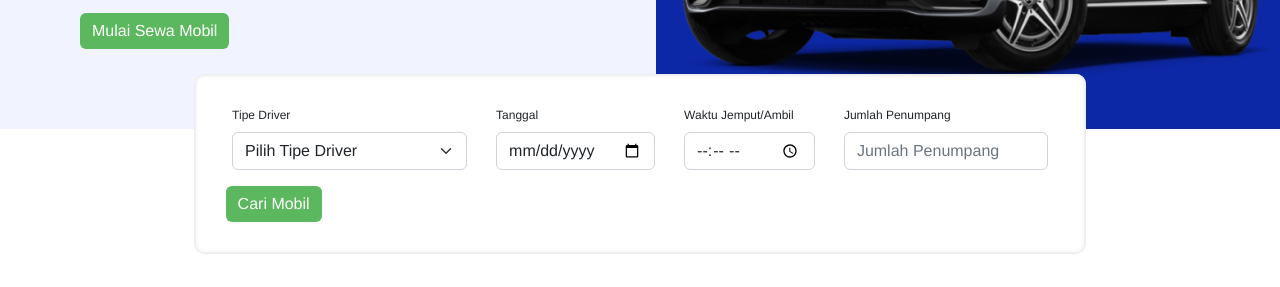
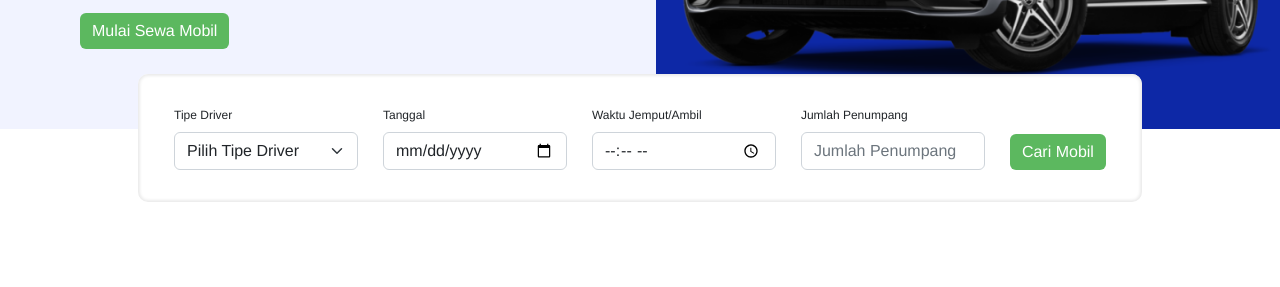
Before and after one commit to trisnawahyudiii/FSW3-Challenge-04, a website: page public/cariMobil.html in a window 1280 px wide. Shown: the part 319-606 px from the top of the page. Drawn offline with nearby package versions, Linux system fonts and the light colour scheme; no server answers.

Commit message:
create responsive behavior for filter box

```diff
--- a/public/cariMobil.html
+++ b/public/cariMobil.html
@@ -77,9 +77,9 @@
         <div id="cars-container"></div> -->
 
         <!-- Search Car -->
-        <section class="container">
-            <div class="cars-box-search p-4 row row-cols-xl-auto mx-auto mb-4">
-                <div class="col-xxl p-2 mx-auto inputDriver">
+        <section class="container-xxl">
+            <div class="cars-box-search p-4 row row-cols-xl-auto mx-auto mb-4 justify-content-around">
+                <div class="col-lg col-md-6 col-sm-6 col-xs-12 p-2 inputDriver">
                     <label class="pb-2">Tipe Driver</label>
                     <select class="form-select" id="driver" required>
                         <option value="" hidden>Pilih Tipe Driver</option>
@@ -87,26 +87,28 @@
                         <option value="false">Tanpa Supir(Lepas Kunci)</option>
                     </select>
                 </div>
-                <div class="col-xxl p-2 mx-auto inputDate">
+                <div class="col-lg col-md-6 col-sm-6 col-xs-12 p-2 inputDate">
                     <label class="pb-2">Tanggal</label>
                     <input type="date" id="date" class="form-control" required />
                 </div>
-                <div class="col-xxl p-2 mx-auto inputTime">
+                <div class="col-lg col-md-6 col-sm-6 col-xs-12 p-2 inputTime">
                     <label class="pb-2">Waktu Jemput/Ambil</label>
-                    <input type="time" id="time" class="form-control"required />
+                    <input type="time" id="time" class="form-control" required />
                 </div>
-                <div class="col-xxl p-2 mx-auto inputPassanger" style="min-width: 200px">
+                <div class="col-lg col-md-6 col-sm-6 col-xs-12 p-2 inputPassanger" style="min-width: 200px">
                     <label class="pb-2">Jumlah Penumpang</label>
                     <input type="number" class="form-control" id="passanger" placeholder="Jumlah Penumpang" />
                 </div>
-                <div class="col-xl p-2" style="display: inline-block; align-self: flex-end; height: 100%">
+                <div class="col-lg p-2" style="display: inline-block; align-self: flex-end; height: 100%">
                     <button class="btn btn-success" type="button" id="load-btn">Cari Mobil</button>
                 </div>
             </div>
 
             <!-- Daftar Mobil Tersedia -->
-            <div class="row row-cols-auto justify-content-center" id="cars-container">
-                <!-- Data JSON -->
+            <div class="container-lg">
+                <div class="row row-cols-auto justify-content-center" id="cars-container">
+                    <!-- Data JSON -->
+                </div>
             </div>
         </section>
 
--- a/public/css/style.css
+++ b/public/css/style.css
@@ -101,6 +101,10 @@ p {
     margin-bottom: 1rem;
     border: 1px solid #d4d4d4;
     border-radius: 4px;
+}
+
+.accordion-item:not(:first-of-type) {
+    border-top: 1px solid #d4d4d4;
 }
 
 .navigation li {
@@ -272,6 +276,10 @@ p {
         max-width: 50%;
     }
 
+    .why-us--header {
+        text-align: center;
+    }
+
     .mycard {
         width: 100% !important;
     }
@@ -321,7 +329,7 @@ p {
     }
 }
 
-@media screen and (min-width: 990px) {
+@media screen and (min-width: 1024px) {
     .navbar-container {
         padding: 0 5rem;
     }
@@ -339,4 +347,26 @@ p {
     .hero-ills {
         max-width: 50%;
     }
+
+    .inputTime,
+    .inputDate {
+        width: 200px;
+    }
+
+    .inputPassanger,
+    .inputDriver {
+        width: 200px;
+    }
 }
+
+/* @media screen and (min-width: 1440px) {
+    .inputTime,
+    .inputDate {
+        width: 225px;
+    }
+
+    .inputPassanger,
+    .inputDriver {
+        width: 225px;
+    }
+} */
--- a/public/scripts/car.example.js
+++ b/public/scripts/car.example.js
@@ -26,7 +26,7 @@ class Car {
     render() {
         const rentCost = rupiah(this.rentPerDay);
         return `
-            <div class="col-md-3 col-sm-12 m-2">
+            <div class="col=lg-4 col-md-4 col-sm-12 m-2">
                 <div class="card" style="width: 18rem">
                     <img src="${this.image}" class="card-img-top img-fluid" alt="${this.manufacture}" style="height: 190px; object-fit: cover" />
                     <div class="card-body" style="font-size: 14px">
```
